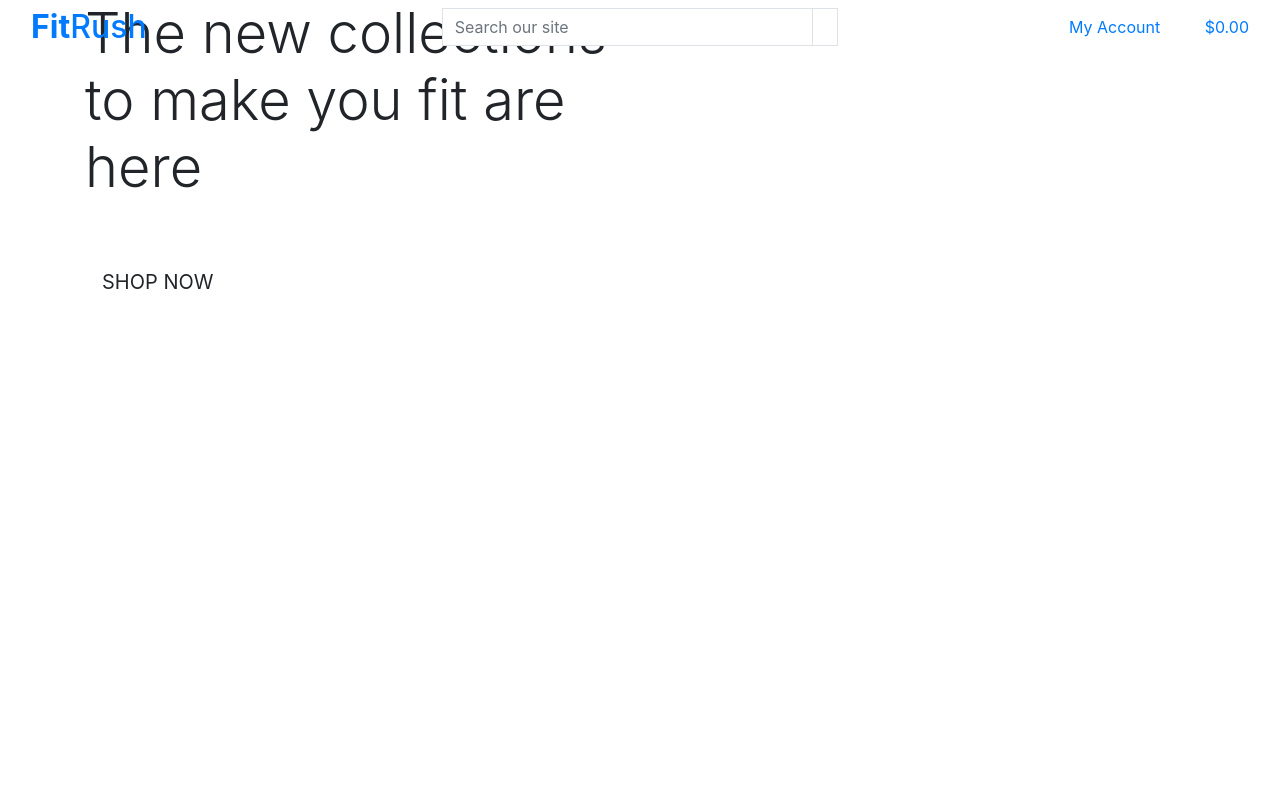
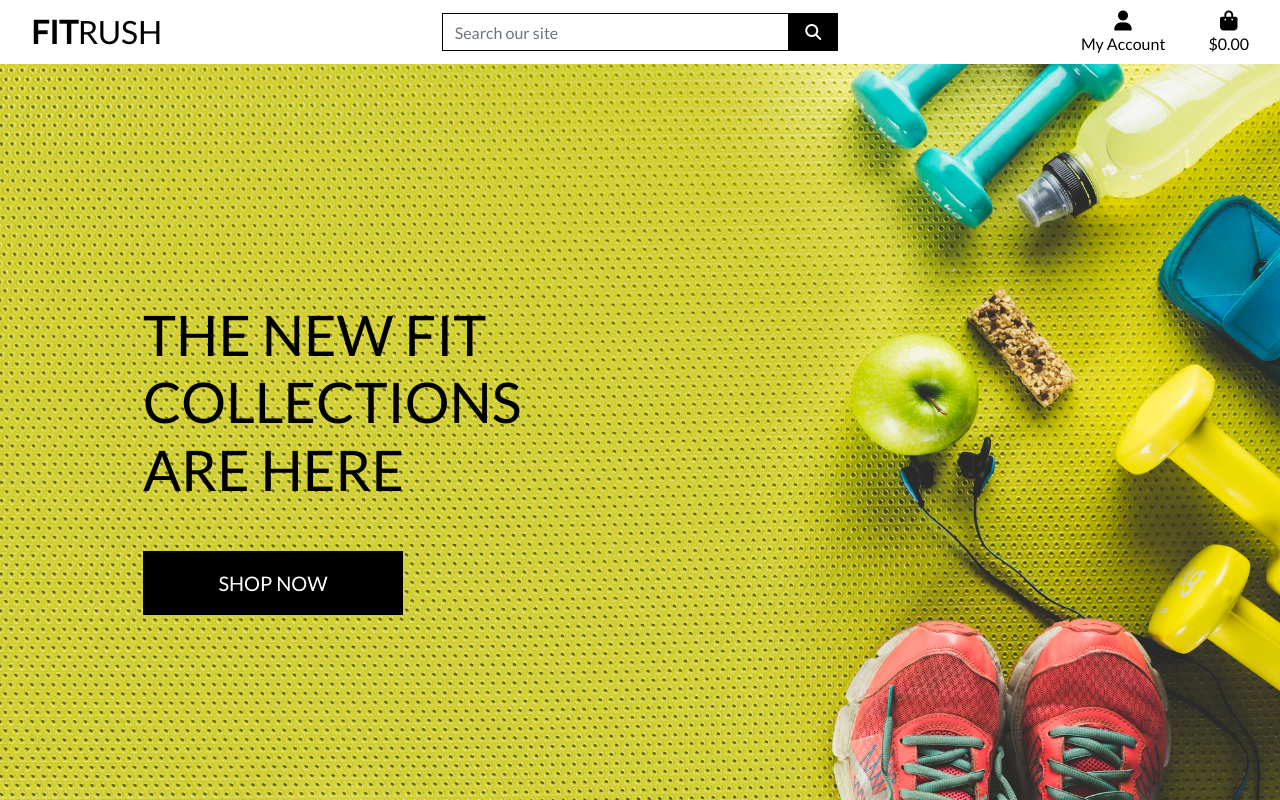
Before and after one commit to kenneth2-3/FitRush, a Django app: page / in a window 1280 px wide. Run offline with Django 4.2, Linux system fonts and the light colour scheme; some libraries are stand-ins or nearby versions.

Commit message:
Completed home page header and css

```diff
--- a/fit_rush/settings.py
+++ b/fit_rush/settings.py
@@ -145,6 +145,10 @@ USE_TZ = True
 # https://docs.djangoproject.com/en/4.2/howto/static-files/
 
 STATIC_URL = 'static/'
+STATICFILES_DIRS = (os.path.join(BASE_DIR, 'static'),)
+
+MEDIA_URL = '/media/'
+MEDIA_ROOT = os.path.join(BASE_DIR, 'media')
 
 # Default primary key field type
 # https://docs.djangoproject.com/en/4.2/ref/settings/#default-auto-field
--- a/fit_rush/urls.py
+++ b/fit_rush/urls.py
@@ -16,9 +16,11 @@ Including another URLconf
 """
 from django.contrib import admin
 from django.urls import path, include
+from django.conf import settings
+from django.conf.urls.static import static
 
 urlpatterns = [
     path('admin/', admin.site.urls),
     path('accounts/', include('allauth.urls')),
     path('', include('home.urls')),
-]
+] + static(settings.MEDIA_URL, document_root=settings.MEDIA_ROOT)
--- a/home/templates/home/index.html
+++ b/home/templates/home/index.html
@@ -13,7 +13,7 @@
     <div class="container h-100">
         <div class="row h-100">
             <div class="col-7 col-md-6 my-auto">
-                <h1 class="display-4 logo-font text-black">The new collections to make you fit are here</h1>
+                <h1 class="display-4 logo-font text-black">The new FIT collections are here</h1>
                 <div class="my-5">
                     <h4>
                         <a href="" class="shop-now-button btn btn-lg rounded-0 text-uppercase py-3">Shop Now</a>
--- /dev/null
+++ b/static/css/base.css
@@ -0,0 +1,81 @@
+html{
+    height: 100%;
+}
+
+body{
+    background: url('/media/homepage_background.jpg') no-repeat center center fixed;
+    background-size: cover;
+    height: calc(100vh - 164px);
+    color: #555;
+    font-family: 'Lato';
+}
+
+/* from Bulma */
+.icon {
+    align-items: center;
+    display: inline-flex;
+    justify-content: center;
+    height: 1.5rem;
+    width: 1.5rem;
+}
+
+.logo-font {
+    text-transform: uppercase;
+}
+
+.main-logo-link {
+    width: fit-content;
+}
+
+.shop-now-button {
+    background: black;
+    color: white;
+    min-width: 260px;
+}
+
+.btn-black {
+    background: black;
+    color: white;
+}
+
+.shop-now-button:hover,
+.shop-now-button:active,
+.shop-now-button:focus,
+.btn-black:hover,
+.btn-black:active,
+.btn-black:focus {
+    background: #222;
+    color: white;
+}
+
+.text-black {
+    color: #000 !important;
+}
+
+.border-black {
+    border: 1px solid black !important;
+}
+
+/* -------------------------------- Media Queries */
+
+/* Slightly larger container on xl screens */
+@media (min-width: 1200px) {
+    .container {
+        max-width: 80%;
+    }
+}
+
+/* fixed top navbar only on medium and up */
+@media (min-width: 992px) {
+    .fixed-top-desktop-only {
+        position: fixed;
+        top: 0;
+        right: 0;
+        left: 0;
+        z-index: 1030;
+    }
+
+    .header-container {
+        padding-top: 164px;
+    }
+}
--- a/templates/base.html
+++ b/templates/base.html
@@ -15,12 +15,15 @@
 
         {% block corecss %}
             <link rel="stylesheet" href="https://cdn.jsdelivr.net/npm/bootstrap@4.6.2/dist/css/bootstrap.min.css" integrity="sha384-xOolHFLEh07PJGoPkLv1IbcEPTNtaed2xpHsD9ESMhqIYd0nLMwNLD69Npy4HI+N" crossorigin="anonymous">
+            <link rel="stylesheet" href="https://fonts.googleapis.com/css?family=Lato&display=swap">
+            <link rel="stylesheet" href="{% static 'css/base.css' %}">
         {% endblock %}
 
         {% block extra_css %}
         {% endblock %}
 
         {% block corejs %}
+            <script src="https://kit.fontawesome.com/d47348bcd3.js" crossorigin="anonymous"></script>
             <script src="https://cdn.jsdelivr.net/npm/jquery@3.5.1/dist/jquery.min.js" integrity="sha256-9/aliU8dGd2tb6OSsuzixeV4y/faTqgFtohetphbbj0=" crossorigin="anonymous"></script>
             <script src="https://cdn.jsdelivr.net/npm/popper.js@1.16.1/dist/umd/popper.min.js" integrity="sha384-9/reFTGAW83EW2RDu2S0VKaIzap3H66lZH81PoYlFhbGU+6BZp6G7niu735Sk7lN" crossorigin="anonymous"></script>
             <script src="https://cdn.jsdelivr.net/npm/bootstrap@4.6.2/dist/js/bootstrap.min.js" integrity="sha384-+sLIOodYLS7CIrQpBjl+C7nPvqq+FbNUBDunl/OZv93DB7Ln/533i8e/mZXLi/P+" crossorigin="anonymous"></script>
@@ -33,7 +36,7 @@
     </head>
     <body>
         <header class="container-fluid fixed-top">
-            <div class="row">
+            <div id="topnav" class="row bg-white pt-lg-0 text-center text-lg-left">
                 <div class="col-12 col-lg-4 my-auto py-1 py-lg-0 text-center text-lg-left">
                     <a href="{% url 'home' %}" class="nav-link main-logo-link">
                         <h2 class="logo-font text-black my-0"><strong>Fit</strong>Rush</h2>
```
Also changed, not shown: media/homepage_background.jpg (added).
